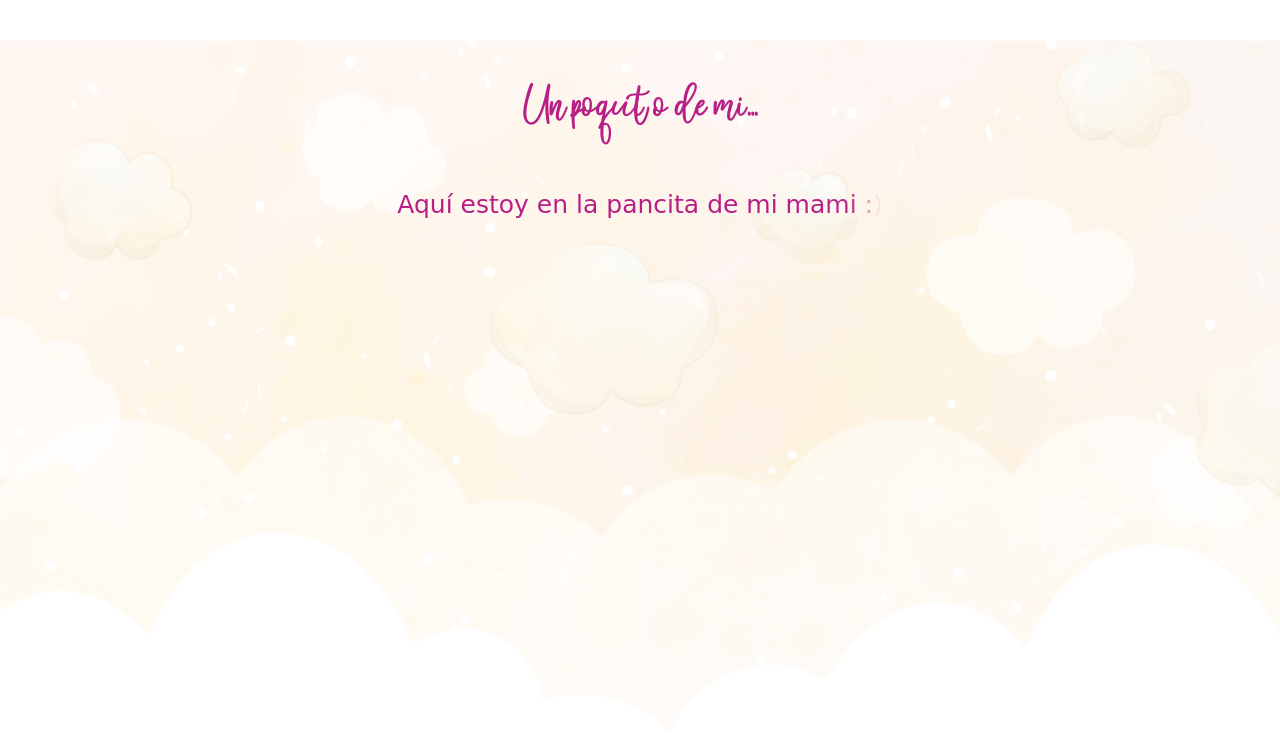
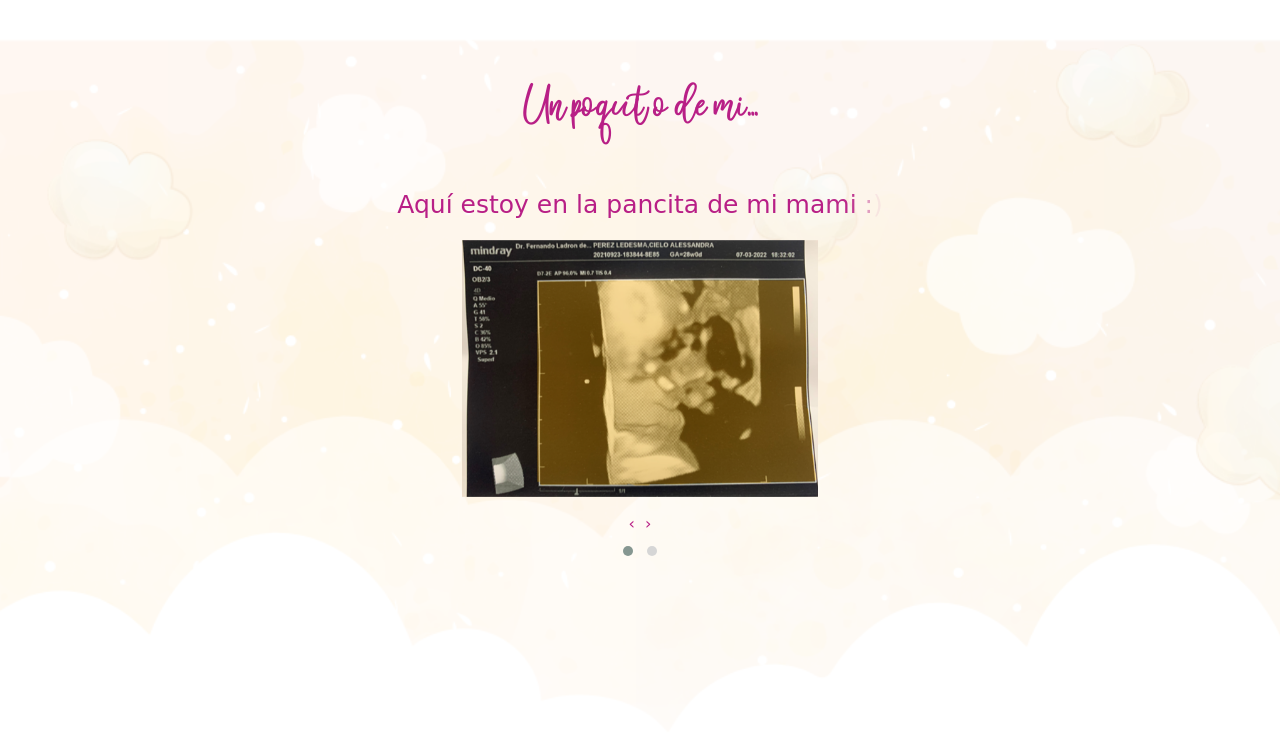
Before and after one commit to amadohin/babyshower, a Symfony app: template templates/home_page/index.html.twig in a window 1280 px wide. Shown: the part 3163-3918 px from the top of the page. Run offline with Twig, Linux system fonts and the light colour scheme; the template is opened without the code that fills it: most values are stand-ins (such as "Sample title", 1, 10 or a date in 2020); some libraries are stand-ins or nearby versions; some web fonts are replaced.

Commit message:
Final Commit... I think...

```diff
--- a/templates/home_page/index.html.twig
+++ b/templates/home_page/index.html.twig
@@ -21,6 +21,12 @@
     <link rel="stylesheet" href="https://cdnjs.cloudflare.com/ajax/libs/animate.css/3.3.0/animate.css"/>
 
     <link rel="stylesheet" href="{{ asset('assets/fonts/babyhome/stylesheet.css') }}" type="text/css" charset="utf-8" />
+
+    <link rel="stylesheet" href="https://cdnjs.cloudflare.com/ajax/libs/OwlCarousel2/2.3.4/assets/owl.carousel.min.css" integrity="sha512-tS3S5qG0BlhnQROyJXvNjeEM4UpMXHrQfTGmbQ1gKmelCxlSEBUaxhRBj/EFTzpbP4RVSrpEikbmdJobCvhE3g==" crossorigin="anonymous" referrerpolicy="no-referrer" />
+
+    <link rel="stylesheet" href="https://cdnjs.cloudflare.com/ajax/libs/OwlCarousel2/2.3.4/assets/owl.theme.default.min.css" integrity="sha512-sMXtMNL1zRzolHYKEujM2AqCLUR9F2C4/05cdbxjjLSRvMQIciEPCQZo++nk7go3BtSuK9kfa/s+a4f4i5pLkw==" crossorigin="anonymous" referrerpolicy="no-referrer" />
+
+    <link rel="stylesheet" href="https://cdnjs.cloudflare.com/ajax/libs/fancybox/3.5.7/jquery.fancybox.min.css" integrity="sha512-H9jrZiiopUdsLpg94A333EfumgUBpO9MdbxStdeITo+KEIMaNfHNvwyjjDJb+ERPaRS6DpyRlKbvPUasNItRyw==" crossorigin="anonymous" referrerpolicy="no-referrer" />
 
         <style>
             @import url('https://fonts.googleapis.com/css2?family=Oooh+Baby&display=swap');
@@ -336,7 +342,7 @@
                     </div>
                 </div>
                 <div class="row">
-                    <div class="col-md-12 text-center">
+                    <div class="col-md-4 offset-md-4 text-center">
                         <div class="image"></div>
                     </div>
                 </div>
@@ -377,15 +383,15 @@
     <!-- Optional JavaScript; choose one of the two! -->
 
         <script src="https://code.jquery.com/jquery-3.6.0.min.js" integrity="sha256-/xUj+3OJU5yExlq6GSYGSHk7tPXikynS7ogEvDej/m4=" crossorigin="anonymous"></script>
-    <!-- Option 1: Bootstrap Bundle with Popper -->
-    <script src="https://cdn.jsdelivr.net/npm/bootstrap@5.1.3/dist/js/bootstrap.bundle.min.js" integrity="sha384-ka7Sk0Gln4gmtz2MlQnikT1wXgYsOg+OMhuP+IlRH9sENBO0LRn5q+8nbTov4+1p" crossorigin="anonymous"></script>
+
+        <!-- Option 1: Bootstrap Bundle with Popper -->
+        <script src="https://cdn.jsdelivr.net/npm/bootstrap@5.1.3/dist/js/bootstrap.bundle.min.js" integrity="sha384-ka7Sk0Gln4gmtz2MlQnikT1wXgYsOg+OMhuP+IlRH9sENBO0LRn5q+8nbTov4+1p" crossorigin="anonymous"></script>
 
         <script src="https://cdnjs.cloudflare.com/ajax/libs/wow/1.1.2/wow.min.js" integrity="sha512-Eak/29OTpb36LLo2r47IpVzPBLXnAMPAVypbSZiZ4Qkf8p/7S/XRG5xp7OKWPPYfJT6metI+IORkR5G8F900+g==" crossorigin="anonymous" referrerpolicy="no-referrer"></script>
-    <!-- Option 2: Separate Popper and Bootstrap JS -->
-    <!--
-    <script src="https://cdn.jsdelivr.net/npm/@popperjs/core@2.10.2/dist/umd/popper.min.js" integrity="sha384-7+zCNj/IqJ95wo16oMtfsKbZ9ccEh31eOz1HGyDuCQ6wgnyJNSYdrPa03rtR1zdB" crossorigin="anonymous"></script>
-    <script src="https://cdn.jsdelivr.net/npm/bootstrap@5.1.3/dist/js/bootstrap.min.js" integrity="sha384-QJHtvGhmr9XOIpI6YVutG+2QOK9T+ZnN4kzFN1RtK3zEFEIsxhlmWl5/YESvpZ13" crossorigin="anonymous"></script>
-    -->
+
+        <script src="https://cdnjs.cloudflare.com/ajax/libs/OwlCarousel2/2.3.4/owl.carousel.min.js" integrity="sha512-bPs7Ae6pVvhOSiIcyUClR7/q2OAsRiovw4vAkX+zJbw3ShAeeqezq50RIIcIURq7Oa20rW2n2q+fyXBNcU9lrw==" crossorigin="anonymous" referrerpolicy="no-referrer"></script>
+
+        <script src="https://cdnjs.cloudflare.com/ajax/libs/fancybox/3.5.7/jquery.fancybox.min.js" integrity="sha512-uURl+ZXMBrF4AwGaWmEetzrd+J5/8NRkWAvJx5sbPSSuOb0bZLqf+tOzniObO00BjHa/dD7gub9oCGMLPQHtQA==" crossorigin="anonymous" referrerpolicy="no-referrer"></script>
 
     <script type="text/javascript">
 
@@ -394,6 +400,9 @@
 
             });
 
+            $(document).ready(function() {
+                $("a.fancybox").fancybox();
+            });
 
             var words = {
                 "section1": {
@@ -407,6 +416,7 @@
                             "link": null
                         }
                     ],
+                    "iscarousel": false,
                     "btnLinkUp": null,
                     "btnLinkDown": "#section2"
                 },
@@ -421,6 +431,7 @@
                             "link": null
                         }
                     ],
+                    "iscarousel": false,
                     "btnLinkUp": "#section1",
                     "btnLinkDown": "#section3"
                 },
@@ -435,6 +446,7 @@
                             "link": "https://goo.gl/maps/G6DmLnPPXxf7NZen8"
                         }
                     ],
+                    "iscarousel": false,
                     "btnLinkUp": "#section2",
                     "btnLinkDown": "#section4"
                 },
@@ -449,6 +461,7 @@
                             "link": "https://mesaderegalos.liverpool.com.mx/milistaderegalos/50820658"
                         }
                     ],
+                    "iscarousel": false,
                     "btnLinkUp": "#section3",
                     "btnLinkDown": "#section5"
                 },
@@ -457,12 +470,19 @@
                     "sub": "Aquí estoy en la pancita de mi mami :)",
                     "img": [
                         {
-                            "src": "https://c8.alamy.com/compes/2cng0t6/ultrasonido-bebe-2cng0t6.jpg",
-                            "width": 300,
+                            "src": "popotitas1.png",
+                            "width": 100,
+                            "caption": null,
+                            "link": null
+                        },
+                        {
+                            "src": "cielito.jpg",
+                            "width": 100,
                             "caption": null,
                             "link": null
                         }
                     ],
+                    "iscarousel": true,
                     "btnLinkUp": "#section4",
                     "btnLinkDown": null
                 }
@@ -503,8 +523,13 @@
 
                         }
 
+                        if(item.iscarousel){
+                            $("section#"+i+" .image").addClass('owl-carousel owl-theme');
+                            $("section#"+i+" .image").append("<div><a class=\"fancybox\" data-fancybox=\"section#"+i+"\" href=\"assets/img/big/" + item.img[subi].src + "\" class=\"fancybox\"><img src=\"assets/img/small/" + item.img[subi].src + "\" width=\""+subitem.width+"\" /></a></div>");
+                        }else{
 
-                        $("section#"+i+" .image").append("<div class=\"col-xs-12 col-md-" + ( 12 / item.img.length ) + "\"><img data-wow-duration=\"3s\" data-wow-delay=\"" + (fullWord.length * 0.1).toFixed(2) + "s\"  class=\"wow fadeIn img-fluid\" src=\"" + item.img[subi].src + "\" width=\""+subitem.width+"\" style=\"max-width:"+subitem.width+"\"/>"+imgCaption+"</div>");
+                            $("section#"+i+" .image").append("<div class=\"col-xs-12 col-md-" + ( 12 / item.img.length ) + "\"><img data-wow-duration=\"3s\" data-wow-delay=\"" + (fullWord.length * 0.1).toFixed(2) + "s\"  class=\"wow fadeIn img-fluid\" src=\"" + item.img[subi].src + "\" width=\""+subitem.width+"\" style=\"max-width:"+subitem.width+"\"/>"+imgCaption+"</div>");
+                        }
                     });
 
                     if(item.btnLinkUp != null){
@@ -522,6 +547,15 @@
                     */
             });
 
+
+            $('.owl-carousel').owlCarousel({
+                loop:true,
+                nav:true,
+                items:1
+            })
+
+
+
             /*
     $('html, body').animate({
         scrollTop: $("#invitation").offset().top
```
Also changed, not shown: public/assets/img/big/cielito.jpg (added), public/assets/img/big/popotitas1.png (added), public/assets/img/small/cielito.jpg (added), public/assets/img/small/popotitas1.png (added).
